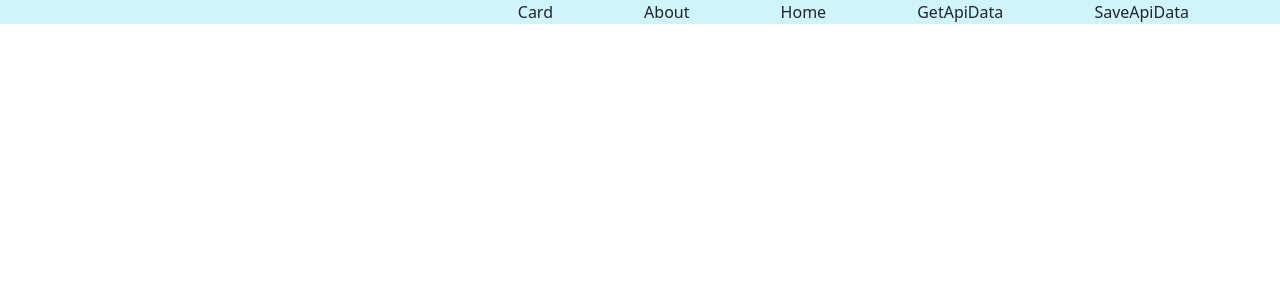
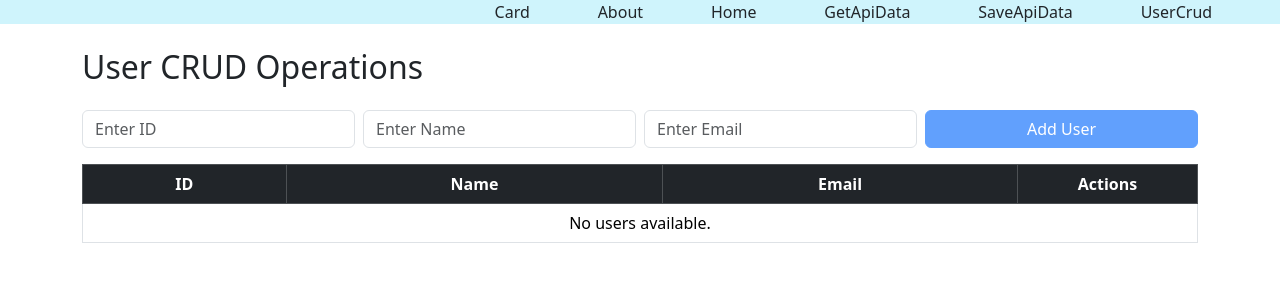
Before and after one commit to OmkarMore01/FSJDbatch, a React (Vite) app: page /usercrud in a window 1280 px wide. Shown: the top 300 px of the page. Built offline with nearby package versions, Linux system fonts and the light colour scheme.

Commit message:
PRoject of crud by using localstorage

```diff
--- a/src/App.jsx
+++ b/src/App.jsx
@@ -7,6 +7,7 @@ import Card from './components/Card'
 import About from './components/About'
 import GetApiData from './components/GetApiData'
 import SaveApiData from './components/SaveApiData'
+import UserCrud from './components/UserCrud'
 //useContext hook
 /*
    const userData=createContext();
@@ -29,7 +30,7 @@ function App()
     <Route path='/about' element={<About/>} />
     <Route path='/getapidata' element={<GetApiData/>} />
     <Route path='/saveapidata' element={<SaveApiData/>} />
-
+    <Route path='/usercrud' element={<UserCrud/>}/>
   </Routes>
 
 
--- a/src/components/Nav.jsx
+++ b/src/components/Nav.jsx
@@ -11,6 +11,7 @@ function Nav() {
       <Link className='text-decoration-none text-dark' to='/' >Home</Link>
        <Link className='text-decoration-none text-dark' to='/getapidata' >GetApiData</Link>
        <Link className='text-decoration-none text-dark' to='/saveapidata' >SaveApiData</Link>
+       <Link className='text-decoration-none text-dark' to='/usercrud' >UserCrud</Link>
 
     </nav>
 
--- /dev/null
+++ b/src/components/UserCrud.jsx
@@ -0,0 +1,190 @@
+import React, { useEffect, useState } from 'react';
+
+function UserCrud() {
+  const [users, setUsers] = useState([]);
+  const [form, setForm] = useState({ id: '', name: '', email: '' });
+  const [editing, setEditing] = useState(false);
+  const [upd, setUpd] = useState({ id: '', name: '', email: '' });
+
+  useEffect(() => {
+    const dataStored = JSON.parse(localStorage.getItem('users'));
+    if (dataStored) {
+      setUsers(dataStored);
+    }
+  }, []);
+
+  useEffect(() => {
+    localStorage.setItem('users', JSON.stringify(users));
+  }, [users]);
+
+  const handleChange = (e) => {
+    setForm({ ...form, [e.target.name]: e.target.value });
+  };
+
+  const handleUpdChange = (e) => {
+    setUpd({ ...upd, [e.target.name]: e.target.value });
+  };
+
+  const handleAdd = () => {
+    if (form.name !== '' && form.email !== '') {
+      setUsers([...users, form]);
+      setForm({ id: '', name: '', email: '' });
+    }
+  };
+
+  const handleUpdate = (user) => {
+    setEditing(true);
+    setUpd(user);
+  };
+
+  const handleSaveUpdate = () => {
+    setUsers(users.map(u => (u.id === upd.id ? upd : u)));
+    setEditing(false);
+  };
+
+  const handleDelete = (id) => {
+    setUsers(users.filter(user => user.id !== id));
+  };
+
+  return (
+    <div className="container mt-4">
+      <h2 className="mb-4">User CRUD Operations</h2>
+
+      <form className="mb-3" onSubmit={(e) => e.preventDefault()}>
+        <div className="row g-2">
+          <div className="col-md-3">
+            <input
+              type="text"
+              className="form-control"
+              placeholder="Enter ID"
+              value={form.id}
+              name="id"
+              onChange={handleChange}
+            />
+          </div>
+          <div className="col-md-3">
+            <input
+              type="text"
+              className="form-control"
+              placeholder="Enter Name"
+              value={form.name}
+              name="name"
+              onChange={handleChange}
+            />
+          </div>
+          <div className="col-md-3">
+            <input
+              type="email"
+              className="form-control"
+              placeholder="Enter Email"
+              value={form.email}
+              name="email"
+              onChange={handleChange}
+            />
+          </div>
+          <div className="col-md-3">
+            <button
+              className="btn btn-primary w-100"
+              onClick={handleAdd}
+              disabled={!form.name || !form.email || !form.id}
+            >
+              Add User
+            </button>
+          </div>
+        </div>
+      </form>
+
+      <table className="table table-bordered text-center">
+        <thead className="table-dark">
+          <tr>
+            <th>ID</th>
+            <th>Name</th>
+            <th>Email</th>
+            <th style={{ width: '180px' }}>Actions</th>
+          </tr>
+        </thead>
+        <tbody>
+          {users.map((user) => (
+            <tr key={user.id}>
+              <td>
+                {editing && upd.id === user.id ? (
+                  <input
+                    type="text"
+                    className="form-control"
+                    name="id"
+                    value={upd.id}
+                    onChange={handleUpdChange}
+                  />
+                ) : (
+                  user.id
+                )}
+              </td>
+              <td>
+                {editing && upd.id === user.id ? (
+                  <input
+                    type="text"
+                    className="form-control"
+                    name="name"
+                    value={upd.name}
+                    onChange={handleUpdChange}
+                  />
+                ) : (
+                  user.name
+                )}
+              </td>
+              <td>
+                {editing && upd.id === user.id ? (
+                  <input
+                    type="email"
+                    className="form-control"
+                    name="email"
+                    value={upd.email}
+                    onChange={handleUpdChange}
+                  />
+                ) : (
+                  user.email
+                )}
+              </td>
+              <td>
+                {editing && upd.id === user.id ? (
+                  <>
+                    <button className="btn btn-success btn-sm me-2" onClick={handleSaveUpdate}>
+                      Save
+                    </button>
+                    <button className="btn btn-secondary btn-sm" onClick={() => setEditing(false)}>
+                      Cancel
+                    </button>
+                  </>
+                ) : (
+                  <>
+                    <button
+                      className="btn btn-warning btn-sm me-2"
+                      onClick={() => handleUpdate(user)}
+                    >
+                      Update
+                    </button>
+                    <button
+                      className="btn btn-danger btn-sm"
+                      onClick={() => handleDelete(user.id)}
+                    >
+                      Delete
+                    </button>
+                  </>
+                )}
+              </td>
+            </tr>
+          ))}
+          {users.length === 0 && (
+            <tr>
+              <td colSpan="4" className="text-center">
+                No users available.
+              </td>
+            </tr>
+          )}
+        </tbody>
+      </table>
+    </div>
+  );
+}
+
+export default UserCrud;
```
